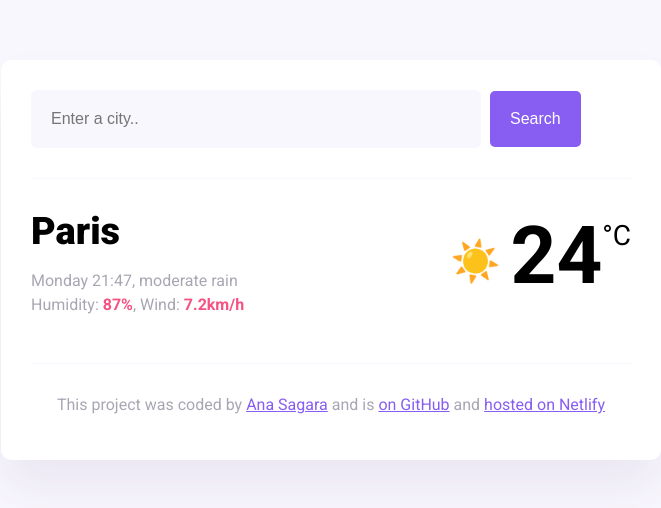
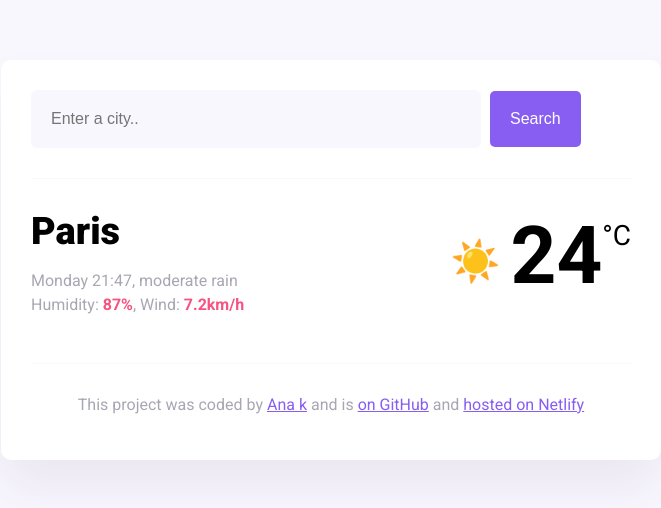
Before and after one commit to HTSagara/FirstProject, a website: page src/index.html in a window 1280 px wide. Shown: the whole page, without its empty margins (309-970 px from the left). Drawn offline with nearby package versions, Linux system fonts and the light colour scheme; files that its build step writes are made by us from their sources.

Commit message:
line43
changed name

```diff
--- a/index.html
+++ b/src/index.html
@@ -40,7 +40,7 @@
     <footer>
       <p>
         This project was coded by
-        <a href="https://github.com/Ana-cK" target="_blank">Ana Sagara</a> and is
+        <a href="https://github.com/Ana-cK" target="_blank">Ana k</a> and is
         <a href="https://github.com/Ana-cK/FirstProject" target="_blank"> on GitHub</a> and
         <a href="https://main--tiny-twilight-0698ba.netlify.app/" target="_blank">hosted on Netlify</a>
       </p>
```
Also changed, not shown: src/README.md (renamed from README.md), src/package.json (renamed from package.json), 2 other files.
